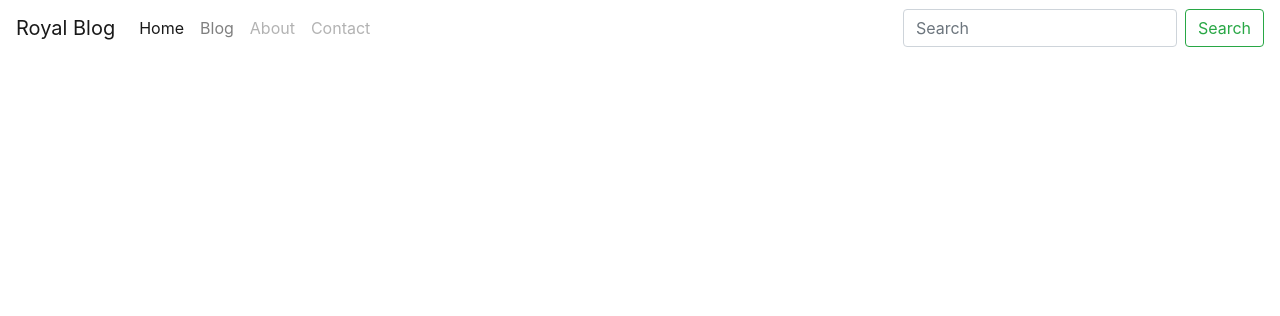
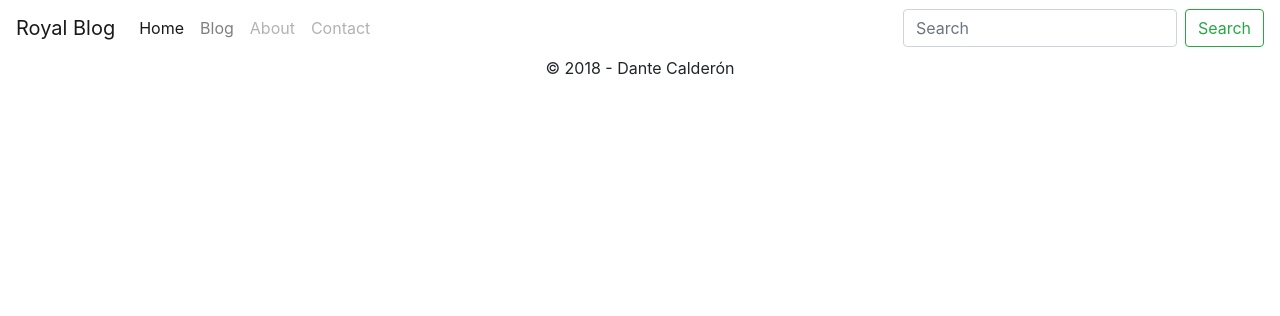
Before and after one commit to danteslab/royal-blog, a Django app: page /blog/ in a window 1280 px wide. Shown: the top 316 px of the page. Run offline with Django 3.2, Linux system fonts and the light colour scheme; some libraries are stand-ins or nearby versions.

Commit message:
Base template finished

```diff
--- a/templates/base.html
+++ b/templates/base.html
@@ -37,7 +37,25 @@
 				</div>
 			</nav>
 		</header>
-
+		<div class="Body">
+			<div class="container">
+				<div class="row">
+					<main class="col-sm-12">
+						{% block main %}
+						{% endblock main %}
+					</main>
+				</div>
+			</div>
+		</div>
+		<footer class="Footer">
+			<div class="container">
+				<div class="row">
+					<div class="col-12 text-center">
+						<p>&copy; 2018 - Dante Calderón</p>
+					</div>
+				</div>
+			</div>
+		</footer>
 		<!-- Javascript static files. -->
 		{% bootstrap_javascript jquery='full' %}
 	</body>
```
